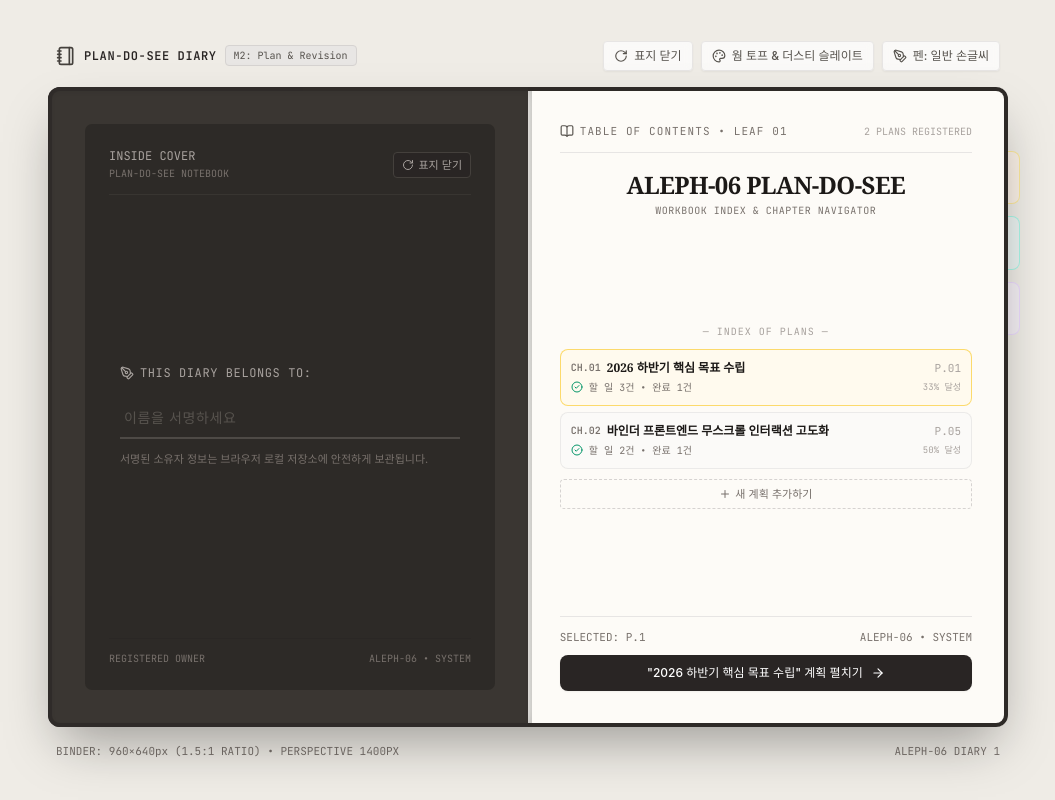
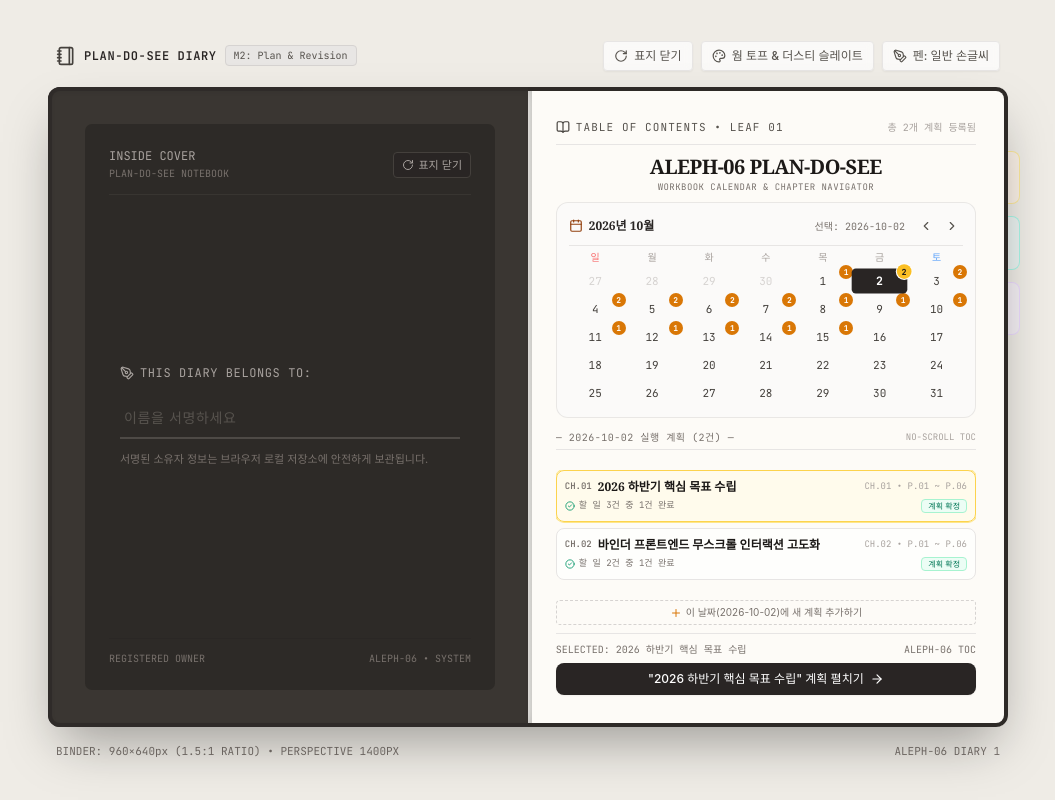
Before and after one commit to mmmphyun/aleph-06-diary, a React (Vite) app: page / in a window 1280 px wide. Both pictures are taken after a click on the button "다이어리 열기 →". Shown: the whole page, without its empty margins (112-1167 px from the left). Built offline with nearby package versions, Linux system fonts and the light colour scheme; a web font is replaced by a local one.

Commit message:
feat(title): 속표지 월간 미니 캘린더 연동 및 무스크롤 날짜별 목차 구현

```diff
--- a/src/components/TitlePageView.tsx
+++ b/src/components/TitlePageView.tsx
@@ -1,12 +1,12 @@
-import React, { useState } from 'react';
+import React, { useState, useMemo } from 'react';
 import { PlanPackage } from '../types/binder';
-import { BookOpen, Plus, ArrowRight, CheckCircle2, Circle } from 'lucide-react';
+import { BookOpen, Plus, ArrowRight, CheckCircle2, Circle, ChevronLeft, ChevronRight, Calendar as CalendarIcon } from 'lucide-react';
 
 interface TitlePageViewProps {
   packages: PlanPackage[];
   currentPackageId: string;
   onSelectPackage: (pkgId: string) => void;
-  onCreatePackage: (title: string) => void;
+  onCreatePackage: (title: string, startDate?: string, endDate?: string) => void;
   onTurnPage: () => void;
   disabled?: boolean;
 }
@@ -19,133 +19,345 @@ export const TitlePageView: React.FC<TitlePageViewProps> = ({
   onTurnPage,
   disabled = false,
 }) => {
+  // 시스템 현재 날짜 기준 초기화
+  const todayStr = useMemo(() => {
+    const now = new Date();
+    const y = now.getFullYear();
+    const m = String(now.getMonth() + 1).padStart(2, '0');
+    const d = String(now.getDate()).padStart(2, '0');
+    return `${y}-${m}-${d}`;
+  }, []);
+
+  const [selectedDate, setSelectedDate] = useState<string>(todayStr);
+  const [currentYearMonth, setCurrentYearMonth] = useState<{ year: number; month: number }>(() => {
+    const now = new Date();
+    return { year: now.getFullYear(), month: now.getMonth() };
+  });
+
   const [newPlanTitle, setNewPlanTitle] = useState('');
   const [isAddingPlan, setIsAddingPlan] = useState(false);
+
+  // 월 이동 핸들러
+  const handlePrevMonth = () => {
+    setCurrentYearMonth((prev) => {
+      if (prev.month === 0) return { year: prev.year - 1, month: 11 };
+      return { year: prev.year, month: prev.month - 1 };
+    });
+  };
+
+  const handleNextMonth = () => {
+    setCurrentYearMonth((prev) => {
+      if (prev.month === 11) return { year: prev.year + 1, month: 0 };
+      return { year: prev.year, month: prev.month + 1 };
+    });
+  };
+
+  // 날짜별 계획 건수 계산 헬퍼 (방안 B: period 범위 매핑)
+  const getPlanCountForDate = (dateStr: string): number => {
+    return packages.filter((pkg) => {
+      if (pkg.period) {
+        return pkg.period.start <= dateStr && dateStr <= pkg.period.end;
+      }
+      return pkg.createdAt.startsWith(dateStr);
+    }).length;
+  };
+
+  // 달력 날짜 매트릭스 계산 (일요일 시작)
+  const calendarDays = useMemo(() => {
+    const { year, month } = currentYearMonth;
+    const firstDayIndex = new Date(year, month, 1).getDay(); // 0: 일요일
+    const lastDate = new Date(year, month + 1, 0).getDate();
+
+    const days: Array<{
+      dateStr: string;
+      dayNum: number;
+      isCurrentMonth: boolean;
+      planCount: number;
+    }> = [];
+
+    // 이전 달 잔여 일수
+    const prevMonthLastDate = new Date(year, month, 0).getDate();
+    for (let i = firstDayIndex - 1; i >= 0; i--) {
+      const dayNum = prevMonthLastDate - i;
+      const prevM = month === 0 ? 12 : month;
+      const prevY = month === 0 ? year - 1 : year;
+      const dateStr = `${prevY}-${String(prevM).padStart(2, '0')}-${String(dayNum).padStart(2, '0')}`;
+      days.push({
+        dateStr,
+        dayNum,
+        isCurrentMonth: false,
+        planCount: getPlanCountForDate(dateStr),
+      });
+    }
+
+    // 이번 달 일수
+    for (let d = 1; d <= lastDate; d++) {
+      const dateStr = `${year}-${String(month + 1).padStart(2, '0')}-${String(d).padStart(2, '0')}`;
+      days.push({
+        dateStr,
+        dayNum: d,
+        isCurrentMonth: true,
+        planCount: getPlanCountForDate(dateStr),
+      });
+    }
+
+    // 35개 또는 42개 칸 채우기 (다음 달 일수)
+    const totalSlots = days.length <= 35 ? 35 : 42;
+    const remaining = totalSlots - days.length;
+    for (let d = 1; d <= remaining; d++) {
+      const nextM = month === 11 ? 1 : month + 2;
+      const nextY = month === 11 ? year + 1 : year;
+      const dateStr = `${nextY}-${String(nextM).padStart(2, '0')}-${String(d).padStart(2, '0')}`;
+      days.push({
+        dateStr,
+        dayNum: d,
+        isCurrentMonth: false,
+        planCount: getPlanCountForDate(dateStr),
+      });
+    }
+
+    return days;
+  }, [currentYearMonth, packages]);
+
+  // 선택된 날짜에 실행되는 계획 목록 필터링 (무스크롤 보장)
+  const filteredPackages = useMemo(() => {
+    return packages.filter((pkg) => {
+      if (pkg.period) {
+        return pkg.period.start <= selectedDate && selectedDate <= pkg.period.end;
+      }
+      return pkg.createdAt.startsWith(selectedDate);
+    });
+  }, [packages, selectedDate]);
+
+  // 패키지별 동적 페이지 분량 계산
+  const getPackagePageRange = (pkg: PlanPackage, originalIndex: number): string => {
+    const contentLines = pkg.content.split('\n').filter(Boolean);
+    const planSpreads = Math.max(1, Math.ceil(contentLines.length / 14));
+    const tasksSpreads = pkg.tasksTemplateApplied ? Math.max(1, Math.ceil(Math.max(1, pkg.tasks.length) / 14)) : 1;
+    const hasLogs = pkg.tasks.some((t) => t.done) || pkg.logs.length > 0;
+    const logsSpreads = hasLogs ? 1 : 0;
+    const totalSpreads = planSpreads + tasksSpreads + logsSpreads;
+    const chNum = String(originalIndex + 1).padStart(2, '0');
+    return `CH.${chNum} • P.01 ~ P.${String(totalSpreads * 2).padStart(2, '0')}`;
+  };
 
   const handleCreateSubmit = (e: React.FormEvent) => {
     e.preventDefault();
     const trimmed = newPlanTitle.trim();
     if (!trimmed) return;
-    onCreatePackage(trimmed);
+    onCreatePackage(trimmed, selectedDate, selectedDate);
     setNewPlanTitle('');
     setIsAddingPlan(false);
   };
 
-  const selectedPkg = packages.find((p) => p.id === currentPackageId) || packages[0];
+  const selectedPkg = packages.find((p) => p.id === currentPackageId) || filteredPackages[0] || packages[0];
+  const monthNames = ['1월', '2월', '3월', '4월', '5월', '6월', '7월', '8월', '9월', '10월', '11월', '12월'];
+  const weekDayLabels = ['일', '월', '화', '수', '목', '금', '토'];
 
   return (
     <div
-      className="w-[480px] h-full p-8 flex flex-col justify-between select-none relative"
+      className="w-[480px] h-full p-7 flex flex-col justify-between select-none relative overflow-hidden"
       style={{ backgroundColor: 'var(--color-paper)', zIndex: 25 }}
     >
-      {/* 상단 에디토리얼 타이틀 & 발간 정보 */}
+      {/* ---------------- 1. 상단 시스템 헤더 & 타이틀 ---------------- */}
       <div>
-        <div className="flex items-center justify-between pb-3 border-b border-stone-200">
-          <div className="flex items-center gap-1.5 font-mono text-[11px] text-stone-500 uppercase tracking-widest">
-            <BookOpen className="w-3.5 h-3.5 text-stone-600" />
+        <div className="flex items-center justify-between pb-2 border-b border-stone-200">
+          <div className="flex items-center gap-1.5 font-mono text-[11px] text-stone-600 uppercase tracking-widest">
+            <BookOpen className="w-3.5 h-3.5 text-stone-700" />
             <span>TABLE OF CONTENTS • LEAF 01</span>
           </div>
           <span className="font-mono text-[10px] text-stone-400">
-            {packages.length} PLANS REGISTERED
+            총 {packages.length}개 계획 등록됨
           </span>
         </div>
 
-        <div className="mt-4 text-center space-y-0.5">
-          <h1 className="font-serif text-2xl font-bold tracking-tight text-stone-900">
+        <div className="mt-2 text-center">
+          <h1 className="font-serif text-xl font-bold tracking-tight text-stone-900">
             ALEPH-06 PLAN-DO-SEE
           </h1>
-          <p className="font-mono text-[10px] text-stone-500 tracking-wider uppercase">
-            Workbook Index & Chapter Navigator
+          <p className="font-mono text-[9px] text-stone-500 tracking-wider uppercase">
+            Workbook Calendar & Chapter Navigator
           </p>
         </div>
       </div>
 
-      {/* 중앙: 동적 계획 목차 테이블 (TOC) */}
-      <div className="my-auto py-2 space-y-2.5">
-        <div className="text-[10px] font-mono tracking-widest text-stone-400 text-center uppercase">
-          — Index of Plans —
+      {/* ---------------- 2. 월간 미니 달력 (Mini Calendar) ---------------- */}
+      <div className="my-1 p-3 bg-stone-50/80 rounded-xl border border-stone-200/90 shadow-2xs">
+        {/* 달력 헤더: 월 이동 및 선택일 표시 */}
+        <div className="flex items-center justify-between pb-2 mb-1 border-b border-stone-200">
+          <div className="flex items-center gap-1.5">
+            <CalendarIcon className="w-3.5 h-3.5 text-amber-800" />
+            <span className="font-serif font-bold text-xs text-stone-800">
+              {currentYearMonth.year}년 {monthNames[currentYearMonth.month]}
+            </span>
+          </div>
+          <div className="flex items-center gap-1">
+            <span className="font-mono text-[10px] text-stone-500 mr-1.5">
+              선택: {selectedDate}
+            </span>
+            <button
+              type="button"
+              onClick={handlePrevMonth}
+              className="p-1 rounded hover:bg-stone-200 text-stone-600 cursor-pointer transition-colors"
+              title="이전 달"
+            >
+              <ChevronLeft className="w-3.5 h-3.5" />
+            </button>
+            <button
+              type="button"
+              onClick={handleNextMonth}
+              className="p-1 rounded hover:bg-stone-200 text-stone-600 cursor-pointer transition-colors"
+              title="다음 달"
+            >
+              <ChevronRight className="w-3.5 h-3.5" />
+            </button>
+          </div>
         </div>
 
-        <div className="space-y-1.5 max-h-[300px] overflow-hidden">
-          {packages.map((pkg, idx) => {
+        {/* 요일 헤더 */}
+        <div className="grid grid-cols-7 gap-1 text-center font-mono text-[10px] text-stone-400 pb-1">
+          {weekDayLabels.map((lbl, idx) => (
+            <div key={lbl} className={idx === 0 ? 'text-red-400' : idx === 6 ? 'text-blue-400' : ''}>
+              {lbl}
+            </div>
+          ))}
+        </div>
+
+        {/* 7열 날짜 그리드 */}
+        <div className="grid grid-cols-7 gap-1">
+          {calendarDays.map((slot) => {
+            const isSelected = slot.dateStr === selectedDate;
+            const isToday = slot.dateStr === todayStr;
+
+            return (
+              <button
+                key={slot.dateStr}
+                type="button"
+                onClick={() => setSelectedDate(slot.dateStr)}
+                className={`h-6 rounded flex items-center justify-center relative font-mono text-[11px] transition-all cursor-pointer ${
+                  !slot.isCurrentMonth
+                    ? 'text-stone-300'
+                    : isSelected
+                    ? 'bg-stone-800 text-white font-bold shadow-xs scale-105 z-10'
+                    : isToday
+                    ? 'bg-amber-100 text-amber-900 font-bold border border-amber-300'
+                    : 'text-stone-700 hover:bg-stone-200/70'
+                }`}
+              >
+                <span>{slot.dayNum}</span>
+                {/* 계획 건수 뱃지 */}
+                {slot.planCount > 0 && (
+                  <span
+                    className={`absolute -top-1 -right-1 w-3.5 h-3.5 text-[8px] font-bold rounded-full flex items-center justify-center ${
+                      isSelected
+                        ? 'bg-amber-400 text-stone-900 ring-1 ring-white'
+                        : 'bg-amber-600 text-white'
+                    }`}
+                  >
+                    {slot.planCount}
+                  </span>
+                )}
+              </button>
+            );
+          })}
+        </div>
+      </div>
+
+      {/* ---------------- 3. 선택일 계획 목록 (필터링 기반 무스크롤 보장) ---------------- */}
+      <div className="my-1 flex-1 flex flex-col justify-between max-h-[195px] overflow-hidden">
+        <div className="flex items-center justify-between pb-1 border-b border-stone-200">
+          <span className="font-mono text-[10px] text-stone-500 uppercase tracking-wider">
+            — {selectedDate} 실행 계획 ({filteredPackages.length}건) —
+          </span>
+          <span className="font-mono text-[9px] text-stone-400">NO-SCROLL TOC</span>
+        </div>
+
+        {/* 계획 리스트 (최대 2~3개 압축 노출) */}
+        <div className="space-y-1.5 mt-1 overflow-hidden">
+          {filteredPackages.length === 0 ? (
+            <div className="p-3 rounded-lg border border-dashed border-stone-300 text-center text-stone-400 bg-white/40">
+              <p className="font-serif text-xs text-stone-600">이 날짜에 예정된 계획이 없습니다.</p>
+              <p className="font-sans text-[10px] text-stone-400 mt-0.5">
+                아래 버튼을 눌러 이 날짜에 실행할 새로운 계획을 작성하세요.
+              </p>
+            </div>
+          ) : (
+            filteredPackages.slice(0, 2).map((pkg) => {
+              const originalIdx = packages.findIndex((p) => p.id === pkg.id);
               const isSelected = pkg.id === currentPackageId;
+              const rangeStr = getPackagePageRange(pkg, originalIdx);
               const completedCount = pkg.tasks.filter((t) => t.done).length;
-            const totalCount = pkg.tasks.length;
-            const chNum = String(idx + 1).padStart(2, '0');
-            const pageNum = String(pkg.startPage).padStart(2, '0');
 
               return (
                 <div
                   key={pkg.id}
                   onClick={() => onSelectPackage(pkg.id)}
-                className={`p-2.5 rounded-lg border transition-all cursor-pointer group flex flex-col justify-between ${
+                  className={`p-2 rounded-lg border transition-all cursor-pointer group flex flex-col justify-between ${
                     isSelected
-                    ? 'bg-amber-50/80 border-amber-300/80 shadow-2xs'
-                    : 'bg-stone-50/60 hover:bg-stone-100/80 border-stone-200/80'
+                      ? 'bg-amber-50/90 border-amber-300 shadow-2xs ring-1 ring-amber-200'
+                      : 'bg-white/70 hover:bg-stone-50 border-stone-200'
                   }`}
-                title={`클릭하여 ${pkg.title} 계획으로 이동`}
                 >
-                {/* 챕터 행: 번호 + 제목 + 점선 가이드 + 페이지 번호 */}
-                <div className="flex items-center justify-between gap-2 text-xs">
+                  <div className="flex items-center justify-between gap-1">
                     <div className="flex items-center gap-1.5 min-w-0">
-                    <span className="font-mono text-[10px] text-stone-500 font-semibold shrink-0">
-                      CH.{chNum}
+                      <span className="font-mono text-[9px] text-stone-500 font-semibold shrink-0">
+                        CH.{String(originalIdx + 1).padStart(2, '0')}
                       </span>
-                    <span className="font-serif font-bold text-stone-900 truncate group-hover:text-amber-900 transition-colors">
+                      <span className="font-serif font-bold text-xs text-stone-900 truncate group-hover:text-amber-900">
                         {pkg.title}
                       </span>
                     </div>
-                  <div className="flex items-center gap-1 shrink-0">
-                    <span className="font-mono text-[11px] text-stone-400">
-                      P.{pageNum}
+                    <span className="font-mono text-[9px] text-stone-400 shrink-0">
+                      {rangeStr}
+                    </span>
+                  </div>
+
+                  <div className="mt-1 flex items-center justify-between text-[9px] font-mono text-stone-500">
+                    <div className="flex items-center gap-1">
+                      {completedCount > 0 ? (
+                        <CheckCircle2 className="w-2.5 h-2.5 text-emerald-600" />
+                      ) : (
+                        <Circle className="w-2.5 h-2.5 text-stone-400" />
+                      )}
+                      <span>할 일 {pkg.tasks.length}건 중 {completedCount}건 완료</span>
+                    </div>
+                    <span
+                      className={`px-1.5 py-0.2 rounded text-[8px] font-sans ${
+                        pkg.planStatus === 'confirmed'
+                          ? 'bg-emerald-50 text-emerald-700 border border-emerald-200'
+                          : 'bg-stone-100 text-stone-600 border border-stone-200'
+                      }`}
+                    >
+                      {pkg.planStatus === 'confirmed' ? '계획 확정' : '작성 중'}
                     </span>
                   </div>
                 </div>
-
-                {/* 하위 정보: 할 일 및 실행 현황 */}
-                <div className="mt-1 flex items-center justify-between text-[10px] font-mono text-stone-500">
-                  <div className="flex items-center gap-1.5">
-                    {completedCount > 0 ? (
-                      <CheckCircle2 className="w-3 h-3 text-emerald-600" />
-                    ) : (
-                      <Circle className="w-3 h-3 text-stone-400" />
-                    )}
-                    <span>
-                      할 일 {totalCount}건 • 완료 {completedCount}건
-                    </span>
-                  </div>
-                  {totalCount > 0 && (
-                    <span className="text-[9px] text-stone-400">
-                      {Math.round((completedCount / totalCount) * 100)}% 달성
-                    </span>
+              );
+            })
           )}
         </div>
-              </div>
-            );
-          })}
-        </div>
 
-        {/* 새 계획 추가 인라인 폼 */}
+        {/* 새 계획 인라인 추가 폼 (선택 날짜 기본 연동) */}
         {isAddingPlan ? (
-          <form onSubmit={handleCreateSubmit} className="pt-1 flex gap-1.5">
+          <form onSubmit={handleCreateSubmit} className="mt-1 flex gap-1">
             <input
               type="text"
               value={newPlanTitle}
               onChange={(e) => setNewPlanTitle(e.target.value)}
-              placeholder="새 계획 제목 입력..."
+              placeholder={`${selectedDate} 계획 제목 입력...`}
               autoFocus
               className="flex-1 bg-white border border-stone-300 rounded px-2 py-1 text-xs font-serif text-stone-900 outline-none focus:border-amber-400"
             />
             <button
               type="submit"
-              className="px-2.5 py-1 rounded bg-stone-800 text-white text-[11px] font-sans font-medium cursor-pointer"
+              className="px-2.5 py-1 rounded bg-stone-800 text-white text-[10px] font-sans font-medium cursor-pointer"
             >
               추가
             </button>
             <button
               type="button"
               onClick={() => setIsAddingPlan(false)}
-              className="px-2 py-1 rounded text-stone-500 hover:text-stone-800 text-[11px] font-sans cursor-pointer"
+              className="px-2 py-1 rounded text-stone-500 hover:text-stone-800 text-[10px] font-sans cursor-pointer"
             >
               취소
             </button>
@@ -154,26 +366,26 @@ export const TitlePageView: React.FC<TitlePageViewProps> = ({
           <button
             type="button"
             onClick={() => setIsAddingPlan(true)}
-            className="w-full py-1.5 rounded border border-dashed border-stone-300 hover:border-stone-400 text-stone-500 hover:text-stone-800 text-[11px] font-sans flex items-center justify-center gap-1 transition-colors cursor-pointer"
+            className="w-full mt-1 py-1 rounded border border-dashed border-stone-300 hover:border-stone-400 text-stone-500 hover:text-stone-800 text-[10px] font-sans flex items-center justify-center gap-1 transition-colors cursor-pointer"
           >
-            <Plus className="w-3 h-3" />
-            <span>새 계획 추가하기</span>
+            <Plus className="w-3 h-3 text-amber-600" />
+            <span>이 날짜({selectedDate})에 새 계획 추가하기</span>
           </button>
         )}
       </div>
 
-      {/* 하단: 선택된 계획으로 첫 장 넘김 버튼 & 메타 정보 */}
-      <div className="pt-3 border-t border-stone-200 space-y-2.5">
-        <div className="flex items-center justify-between text-[11px] font-mono text-stone-500">
-          <span>SELECTED: {selectedPkg ? `P.${selectedPkg.startPage}` : 'P.01'}</span>
-          <span>ALEPH-06 • SYSTEM</span>
+      {/* ---------------- 4. 하단 선택된 계획 펼치기 액션 ---------------- */}
+      <div className="pt-2 border-t border-stone-200 space-y-1.5">
+        <div className="flex items-center justify-between text-[10px] font-mono text-stone-500">
+          <span>SELECTED: {selectedPkg ? selectedPkg.title : '선택 없음'}</span>
+          <span>ALEPH-06 TOC</span>
         </div>
 
         <button
           type="button"
           onClick={onTurnPage}
-          disabled={disabled}
-          className="w-full py-2.5 px-4 rounded-lg bg-stone-800 hover:bg-stone-900 text-white font-sans text-xs font-medium transition-all shadow-sm flex items-center justify-center gap-2 cursor-pointer group hover:shadow"
+          disabled={disabled || !selectedPkg}
+          className="w-full py-2 px-3 rounded-lg bg-stone-800 hover:bg-stone-900 disabled:bg-stone-400 text-white font-sans text-xs font-medium transition-all shadow-sm flex items-center justify-center gap-1.5 cursor-pointer group active:scale-95"
         >
           <span>
             {selectedPkg ? `"${selectedPkg.title}" 계획 펼치기` : '첫 장 넘겨 계획 작성하기'}
```
Lines whose indentation alone changed are shown as unchanged.
